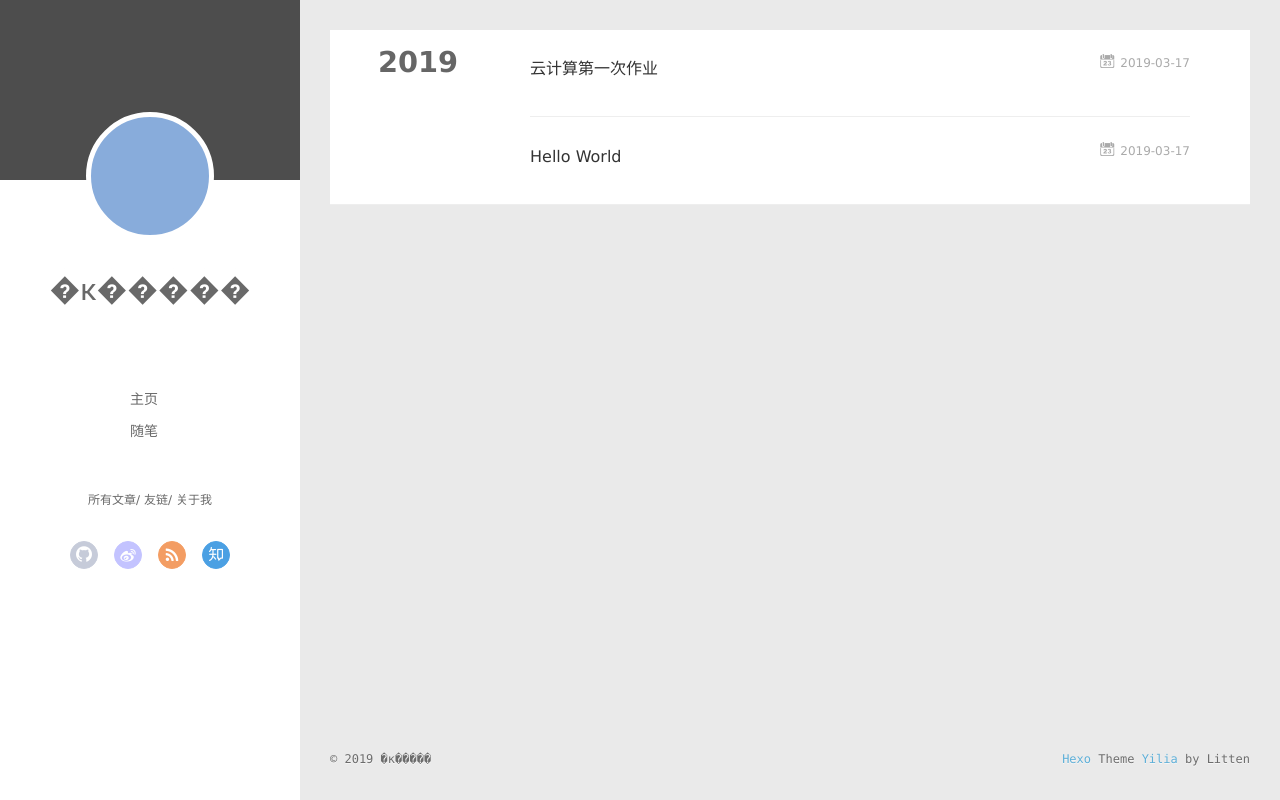
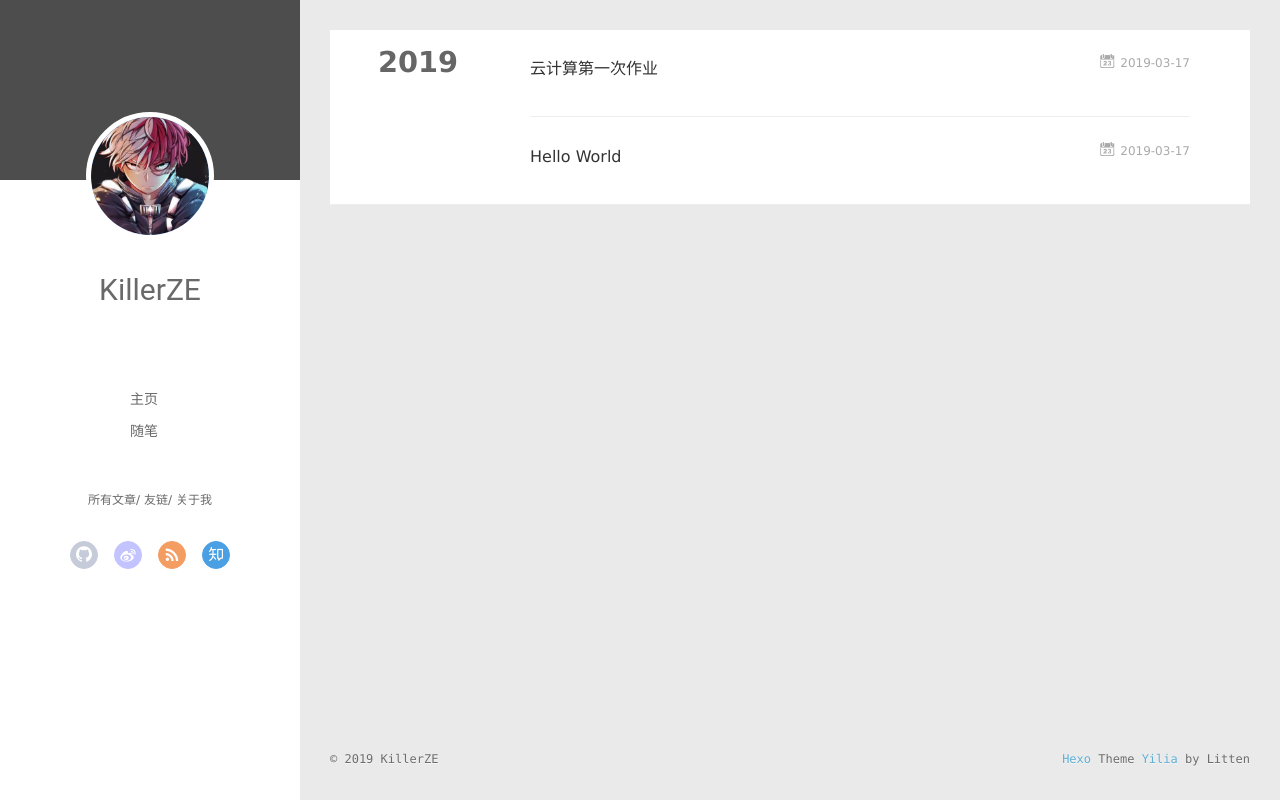
Before and after one commit to 2804420942/2804420942.github.io, a plain HTML site: page archives/2019/03/index.html in a window 1280 px wide. Drawn offline with Linux system fonts and the light colour scheme; no server answers.

Commit message:
Site updated: 2019-03-17 14:47:14

```diff
--- a/archives/2019/03/index.html
+++ b/archives/2019/03/index.html
@@ -6,17 +6,17 @@
   <meta name="renderer" content="webkit">
   <meta http-equiv="X-UA-Compatible" content="IE=edge">
   <link rel="dns-prefetch" href="http://yoursite.com">
-  <title>Archives: 2019/3 | �к������Ĳ���</title>
+  <title>Archives: 2019/3 | KillerZE</title>
   <meta name="viewport" content="width=device-width, initial-scale=1, maximum-scale=1">
   <meta property="og:type" content="website">
-<meta property="og:title" content="�к������Ĳ���">
+<meta property="og:title" content="KillerZE">
 <meta property="og:url" content="http://yoursite.com/archives/2019/03/index.html">
-<meta property="og:site_name" content="�к������Ĳ���">
+<meta property="og:site_name" content="KillerZE">
 <meta property="og:locale" content="default">
 <meta name="twitter:card" content="summary">
-<meta name="twitter:title" content="�к������Ĳ���">
+<meta name="twitter:title" content="KillerZE">
 
-    <link rel="alternative" href="/atom.xml" title="�к������Ĳ���" type="application/atom+xml">
+    <link rel="alternative" href="/atom.xml" title="KillerZE" type="application/atom+xml">
 
 
     <link rel="icon" href="/favicon.png">
@@ -43,10 +43,10 @@
 <div class="intrude-less">
 	<header id="header" class="inner">
 		<a href="/" class="profilepic">
-			<img src class="js-avatar">
+			<img src="/img/焦冻.png" class="js-avatar">
 		</a>
 		<hgroup>
-		  <h1 class="header-author"><a href="/">�к�����</a></h1>
+		  <h1 class="header-author"><a href="/">KillerZE</a></h1>
 		</hgroup>
 
 
@@ -101,10 +101,10 @@
 	<div class="intrude-less">
 		<header id="header" class="inner">
 			<div class="profilepic">
-				<img src class="js-avatar">
+				<img src="/img/焦冻.png" class="js-avatar">
 			</div>
 			<hgroup>
-			  <h1 class="header-author js-header-author">�к�����</h1>
+			  <h1 class="header-author js-header-author">KillerZE</h1>
 			</hgroup>
 
 
@@ -229,7 +229,7 @@
   <div class="outer">
     <div id="footer-info">
     	<div class="footer-left">
-    		&copy; 2019 �к�����
+    		&copy; 2019 KillerZE
     	</div>
       	<div class="footer-right">
       		<a href="http://hexo.io/" target="_blank">Hexo</a>  Theme <a href="https://github.com/litten/hexo-theme-yilia" target="_blank">Yilia</a> by Litten
```
Also changed, not shown: 2019/03/17/hello-world/index.html (+8 -8 lines), 2019/03/17/云计算第一次作业/index.html (+8 -8 lines), archives/2019/index.html (+10 -10 lines), archives/index.html (+10 -10 lines), index.html (+10 -10 lines).
